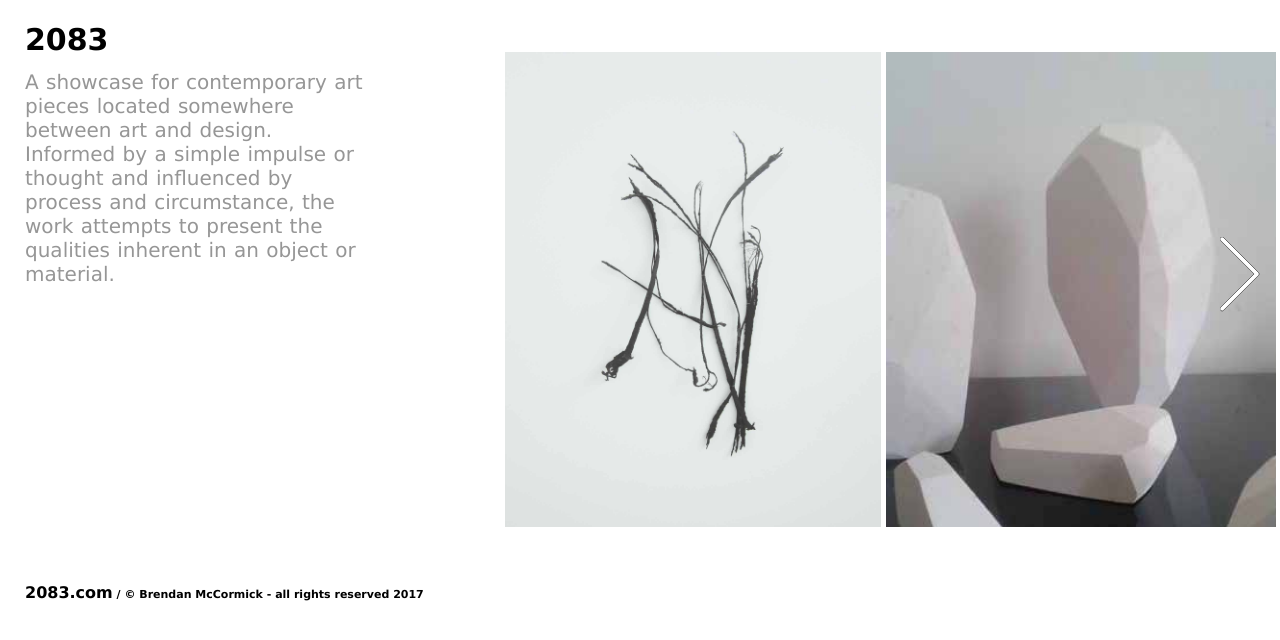
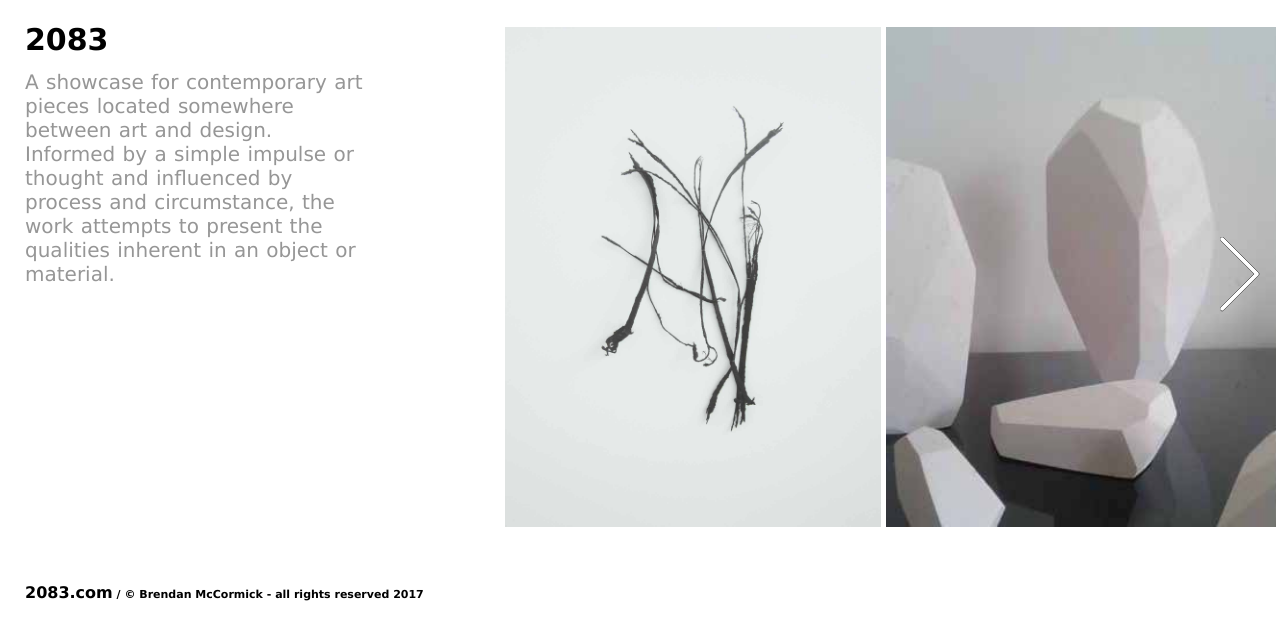
Before and after one commit to twozeroeightthree/website, a Jekyll site: the page built from index.html, in a window 1280 px wide. Shown: the top 640 px of the page. Built offline with Jekyll 4.4.1, drawn with Linux system fonts in a browser that asks for light colours; the list of posts is cut into pages by our own code.

Commit message:
Compile script...

```diff
--- a/assets/main.css
+++ b/assets/main.css
@@ -111,7 +111,7 @@ footer.footer-post li:last-child:after {
 #slideshow .element img{
   height: 500px;
   position: relative;
-  top:-225px;
+  top:-250px;
 }
 #nextbar{
   position: fixed;
```
Also changed, not shown: 1 other file.
